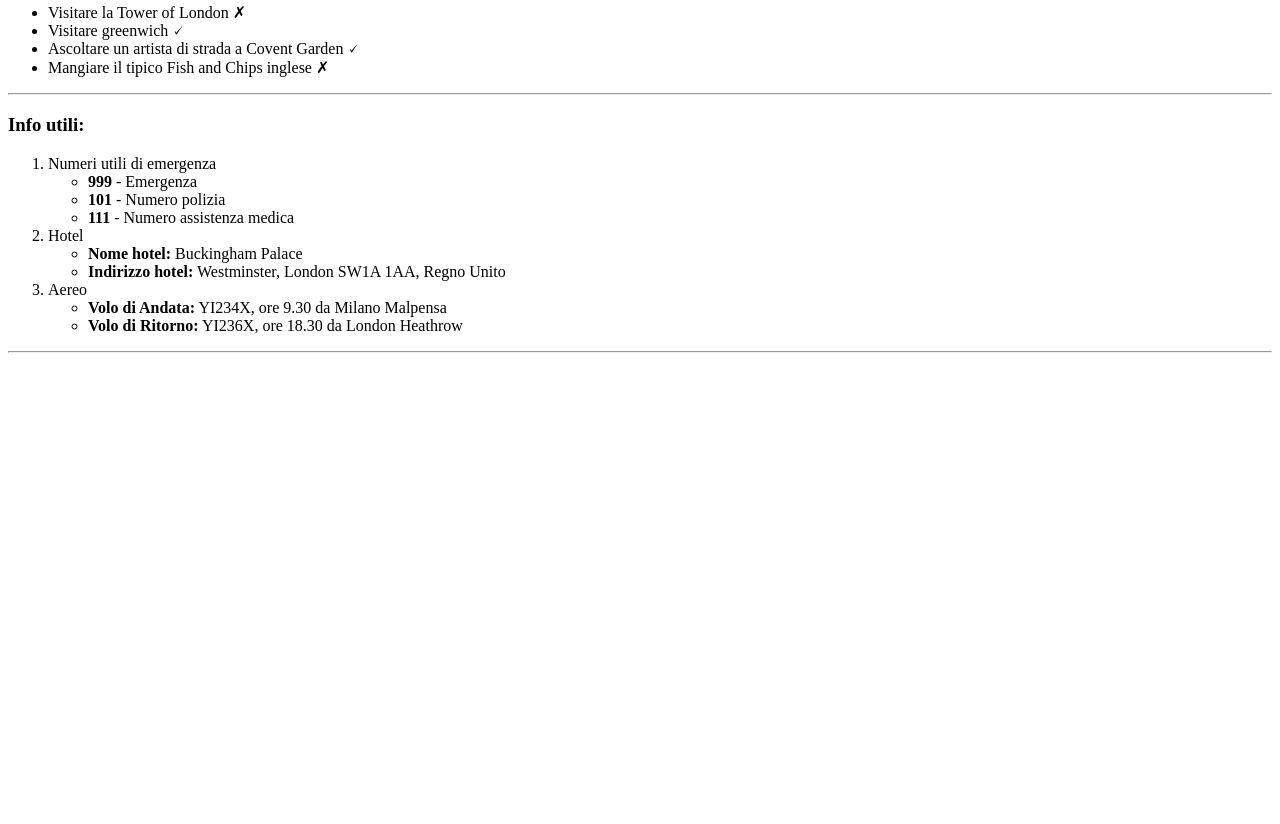
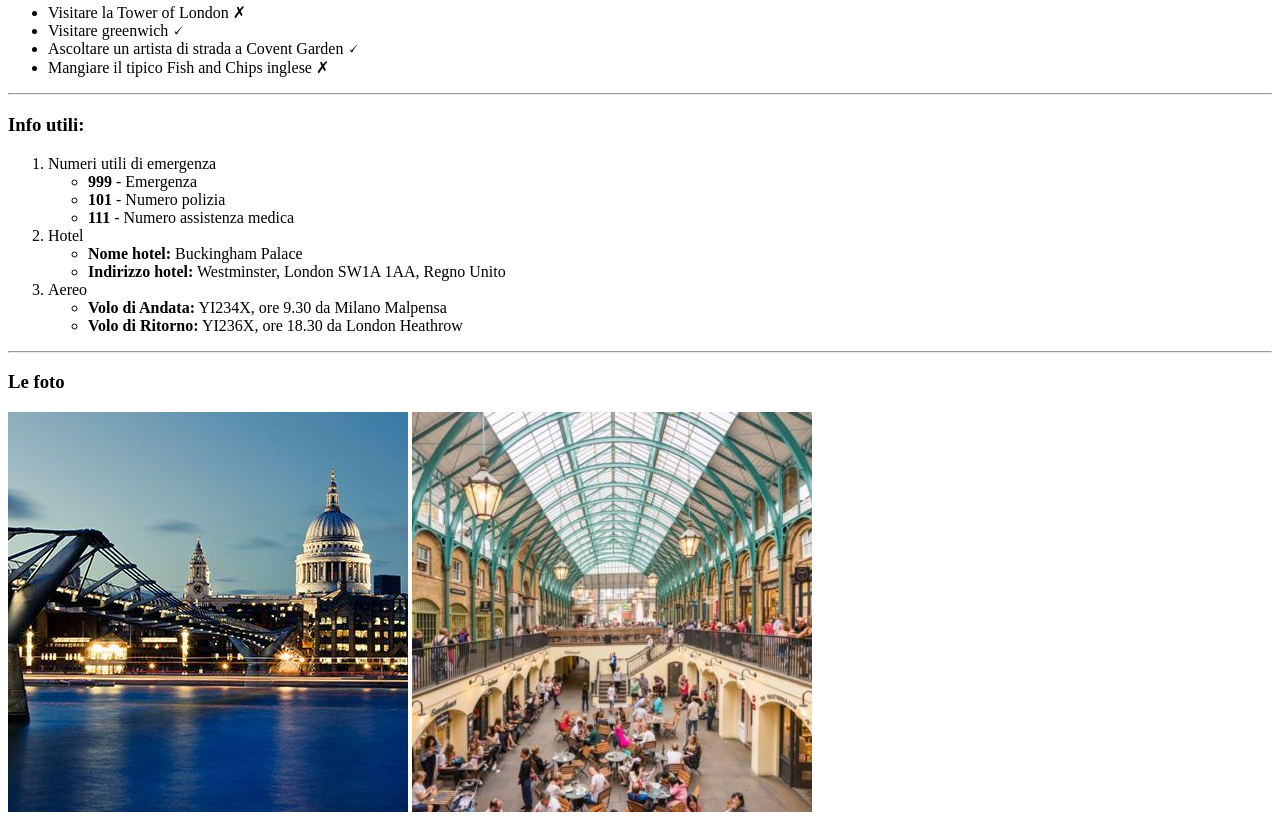
Before and after one commit to cromeo98/html-london-trip, a plain HTML site: page index.html in a window 1280 px wide. Shown: the part 939-1763 px from the top of the page. Before the commit the page ends 1300 px from the top, so only its background shows below. Drawn offline with Linux system fonts and the light colour scheme.

Commit message:
compilazione sez. foto - end project

```diff
--- a/index.html
+++ b/index.html
@@ -146,7 +146,9 @@
 
         <!-- inizio sezione "foto" -->
         <section>
-
+            <h3>Le foto</h3>
+            <img src="img/london-400x400-compressor_0.jpg" alt="img ponte a londra">
+            <img src="img/London-Wider-Area-e1597319992670-400x400.jpg" alt="img zona mercato londra">
         </section>
         <!-- fine sezione "foto" -->
 
```
